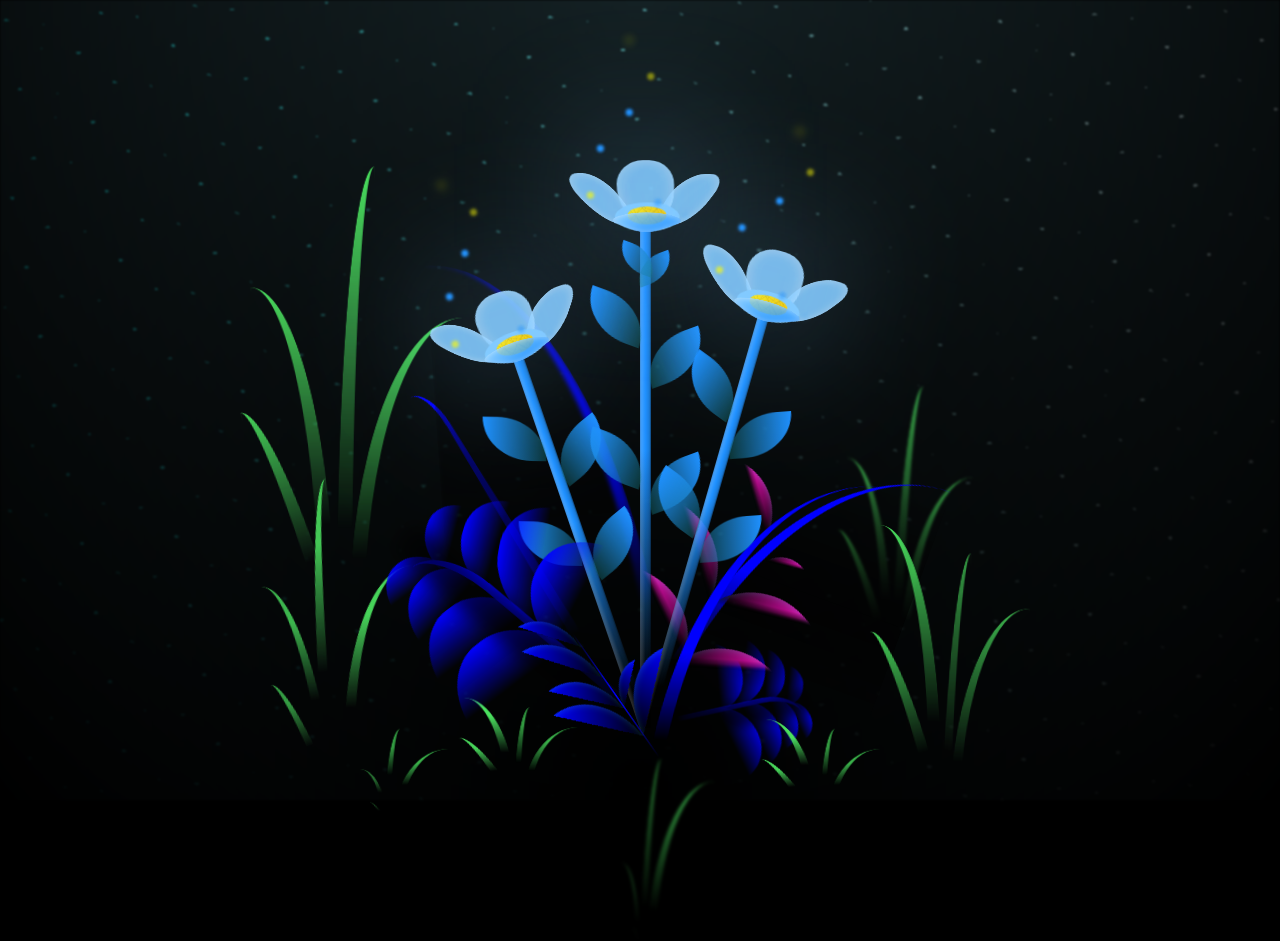
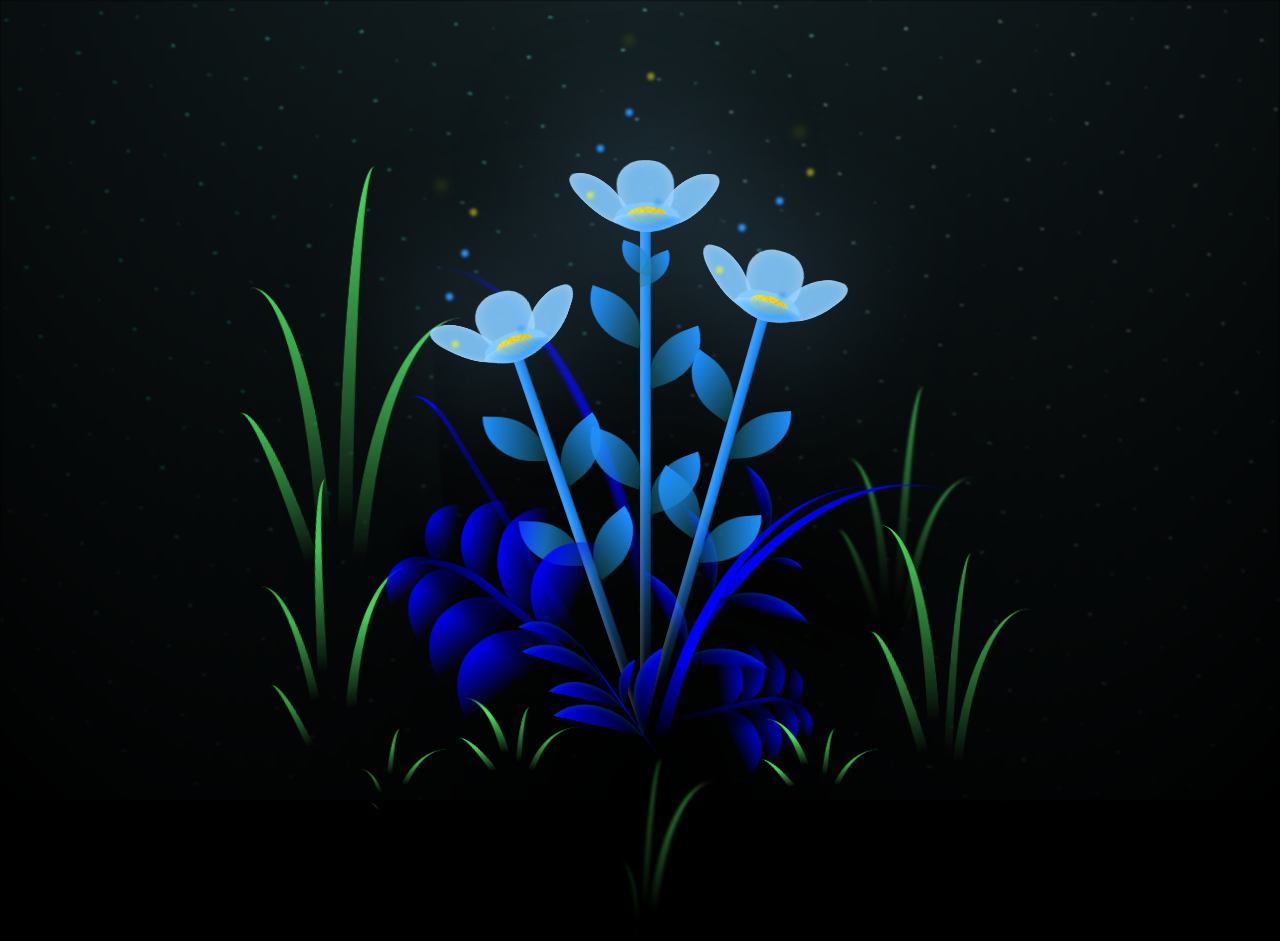
Before and after one commit to QueenGTPS/queengtps.github.io, a plain HTML site: page index.html in a window 1280 px wide. Drawn offline with Linux system fonts and the light colour scheme.

Commit message:
Update main.css

```diff
--- a/css/main.css
+++ b/css/main.css
@@ -1017,7 +1017,7 @@ body {
       transparent,
       var(--dark-color) 98%
     ),
-    linear-gradient(to bottom right, #fc0fc0 45%, transparent 50%, transparent);
+    linear-gradient(to bottom right, #0000ff 45%, transparent 50%, transparent);
   -webkit-mask-image: linear-gradient(
     135deg,
     #0000ff 40%,
```
